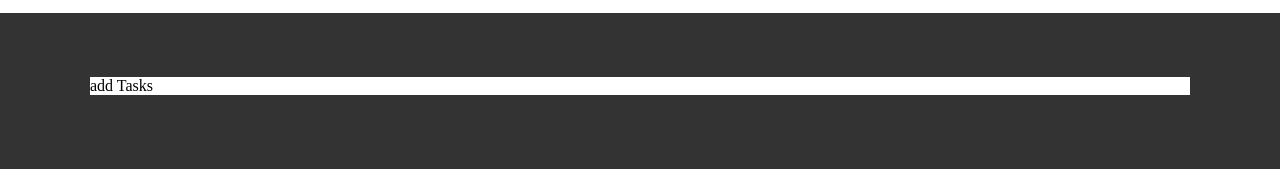
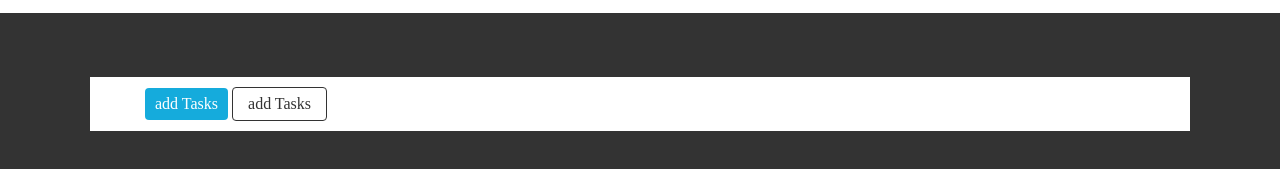
Before and after one commit to LucaMazzola02/html-css-toboolist, a plain HTML site: page index.html in a window 1280 px wide. Shown: the part 77-246 px from the top of the page. Drawn offline with Linux system fonts and the light colour scheme.

Commit message:
add first sections

```diff
--- a/index.html
+++ b/index.html
@@ -15,12 +15,15 @@
     </header>
 
     <main class="container">
-        <section>
-
+        <section class="section-one">
             <div class="button">
                 add Tasks
             </div>
-
+        </section>
+        <section class="section-two">
+            <div class="button2">
+                add Tasks
+            </div>
         </section>
 
 
--- a/style.css
+++ b/style.css
@@ -25,10 +25,53 @@ header{
    display: inline-block;
 }
 
+
+
+
+
+
+
+
+
+
+
+
+
 .container{
     width: 1100px;
     background-color: #fff;
     margin: 5% auto;
 }
 
-.
+.section-one{
+    padding: 10px 0 10px 5%;
+    display: inline-block;
+}
+
+.section-two{
+    padding: 10px 0 10px 0;
+    display: inline-block;
+}
+
+.button{
+    background-color: rgb(21, 171, 220);
+    text-align: center;
+    vertical-align: middle;
+    padding: 7px 10px;
+    border-radius: 4px;
+    color: #fff;
+}
+
+.button:hover{background-color: rgb(49, 110, 224);}
+
+.button2{
+    border: 1px solid #333;
+    background-color: #fff;
+    text-align: center;
+    vertical-align: middle;
+    padding: 7px 15px;
+    border-radius: 4px;
+    color: #333;
+}
+
+.button2:hover{background-color: #eee;}
```
